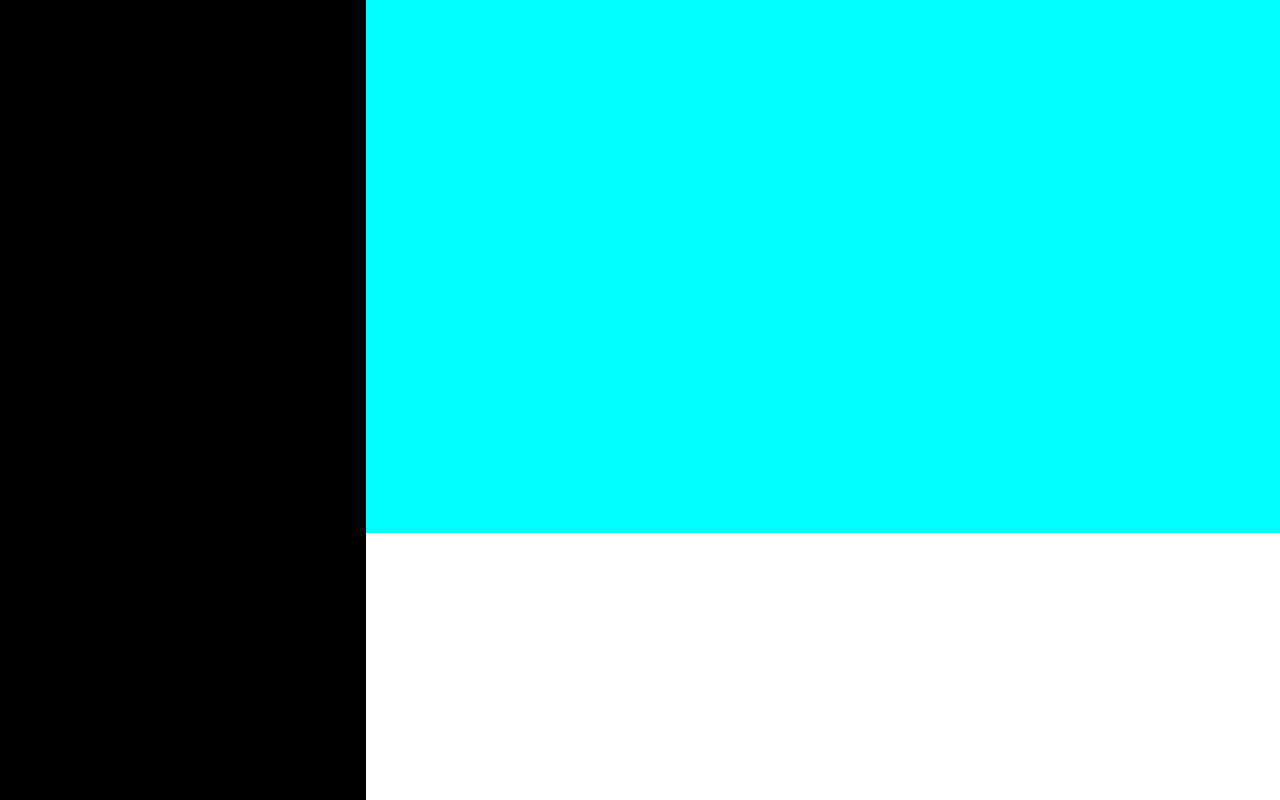
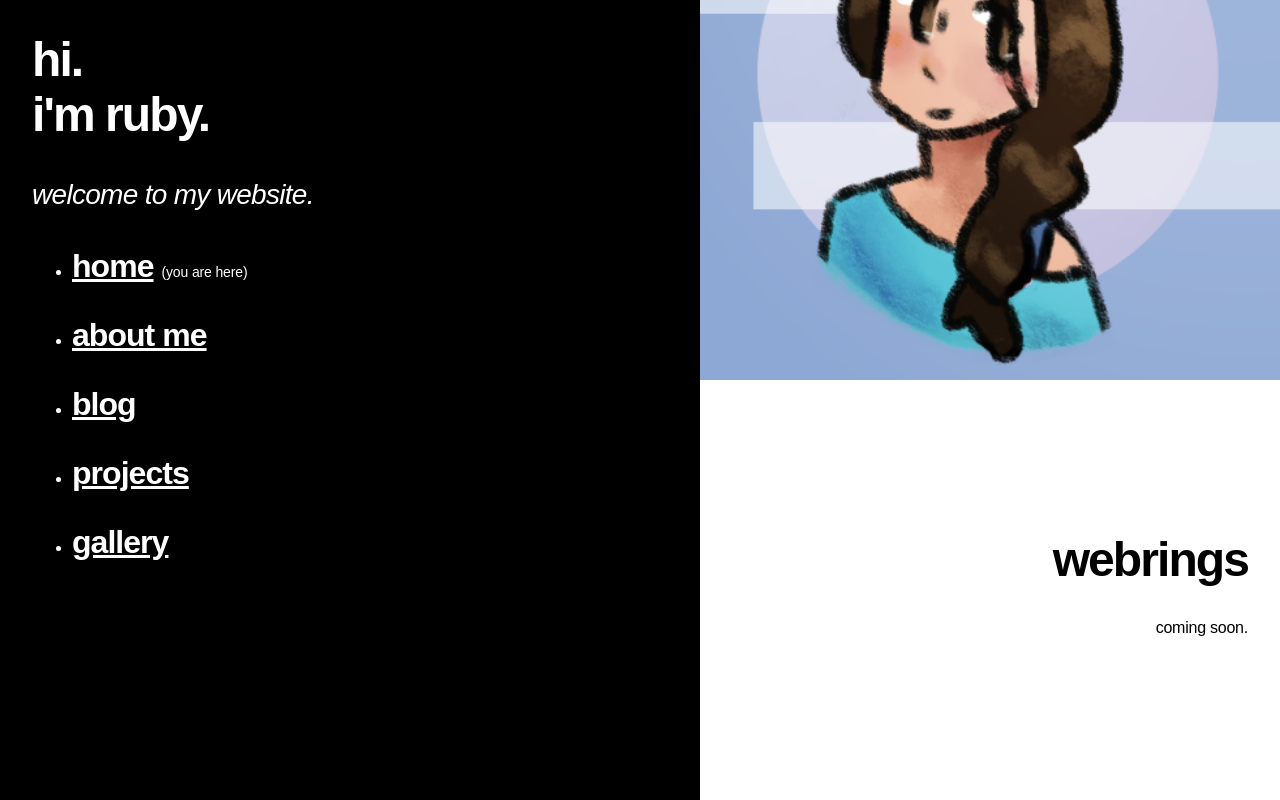
Before and after one commit to Sorixelle/srxl.me, an Astro site: page / in a window 1280 px wide. Built offline with nearby package versions, Linux system fonts and the light colour scheme; Astro itself is replaced by a stand-in of ours; a web font is replaced by a local one.

Commit message:
fill with some content

```diff
--- a/src/pages/index.astro
+++ b/src/pages/index.astro
@@ -9,32 +9,43 @@ import "../styles/main.css";
     <link rel="stylesheet" href="/fonts/inter/inter.css" />
     <meta name="viewport" content="width=device-width" />
     <meta name="generator" content={Astro.generator} />
-    <title>Astro</title>
+    <title>welcome | srxl.me</title>
     <style>
       html,
       body {
         margin: 0;
       }
 
+      h1 {
+        margin-top: 0;
+      }
+
       .container {
         height: 100vh;
         display: grid;
-        grid-template-columns: 2fr 5fr;
-        grid-template-rows: 2fr 1fr;
+        grid-template-columns: 700px 1fr;
+        grid-template-rows: 1fr 300px;
       }
 
       .side-nav {
         grid-row-start: 1;
         grid-row-end: 3;
         background-color: black;
+        color: white;
+        padding: 32px;
       }
 
       .avatar {
-        background-color: cyan;
+        aspect-ratio: 1 / 1;
+        width: 100%;
+        overflow: hidden;
+        margin-top: -200px;
       }
 
       .webrings {
         background-color: white;
+        padding: 32px;
+        text-align: right;
       }
 
       .left-block::before {
@@ -57,9 +68,33 @@ import "../styles/main.css";
   </head>
   <body>
     <main class="container">
-      <div class="side-nav"></div>
-      <div class="avatar"></div>
-      <div class="webrings"></div>
+      <div class="side-nav">
+        <h1>hi.<br />i'm ruby.</h1>
+        <h4>welcome to my website.</h4>
+
+        <ul>
+          <li>
+            <h3><a href="#">home</a> <small>(you are here)</small></h3>
+          </li>
+          <li>
+            <h3><a href="#">about me</a></h3>
+          </li>
+          <li>
+            <h3><a href="#">blog</a></h3>
+          </li>
+          <li>
+            <h3><a href="#">projects</a></h3>
+          </li>
+          <li>
+            <h3><a href="#">gallery</a></h3>
+          </li>
+        </ul>
+      </div>
+      <img class="avatar" src="/img/avatar.png" />
+      <div class="webrings">
+        <h1>webrings</h1>
+        <p>coming soon.</p>
+      </div>
     </main>
   </body>
 </html>
```
Also changed, not shown: public/img/avatar.png (added).
